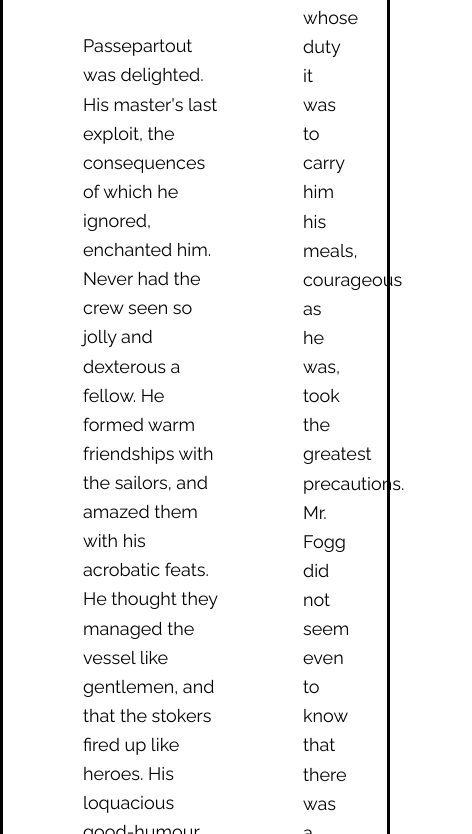
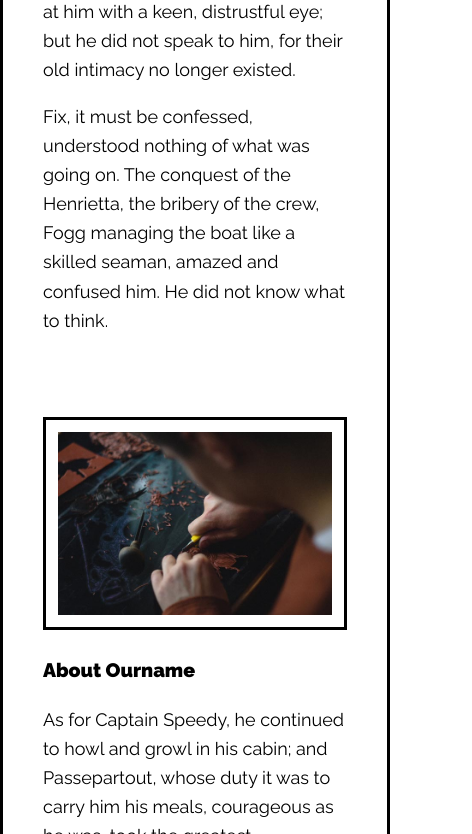
Before and after one commit to IrinaMarques/start_here_learn_css_layout_tutsplus, a plain HTML site: page index.html in a window 390 px wide. Shown: the part 974-1808 px from the top of the page, 472 px wide, since content can reach past the window. Drawn offline with Linux system fonts and the light colour scheme.

Commit message:
2.5 Responsive CSS
You now have your base layout complete, but you still need to make sure it will look great on any screen and viewport size. In this lesson, learn how to make your layout responsive by adding media queries and a few extra tweaks.

Quick Tip: Don’t Forget the Viewport Meta Tag

```diff
--- a/index.html
+++ b/index.html
@@ -5,6 +5,7 @@
 		<title>Start Here - Learn CSS</title>
 		<link rel="stylesheet" type="text/css" href="style.css">
 		<link href='https://fonts.googleapis.com/css?family=Raleway:400,600,700,900,400italic,500' rel='stylesheet' type='text/css'>
+		<meta name="viewport" content="width=device-width,initial-scale=1"><!-- this way we tell the small devices to use the corrent definition - load as it is-->
 	</head>
 	<body>
 
--- a/style.css
+++ b/style.css
@@ -115,3 +115,92 @@ header, footer {
 .clearfix:after {
 	clear: both;
 }
+
+@media (max-width: 85rem) {/*@media to know the breaking points the value is same as the wrapper plus the padding*/
+	body {
+		padding: 0 2.5rem;
+	}
+}
+
+@media (max-width: 80rem) {/*at some point there is too much space between columns*/
+	.wrapper {
+		padding: 4.5rem;
+	}
+	.col_02 { /*padding to the same amout*/
+		padding-left: 4.5rem;
+	}
+}
+
+@media (max-width: 75rem) {/*space between columns*/
+	.wrapper {
+		padding: 4rem;
+	}
+	.col_02 { /*padding to the same amout*/
+		padding-left: 4rem;
+	}
+}
+
+@media (max-width: 70rem) {/*space between columns*/
+	.wrapper {
+		padding: 3.5rem;
+	}
+	.col_02 { /*padding to the same amout*/
+		padding-left: 3.5rem;
+	}
+}
+
+@media (max-width: 65rem) {/*space between columns*/
+	.wrapper {
+		padding: 3rem;
+	}
+	.col_02 { /*padding to the same amout*/
+		padding-left: 3rem;
+	}
+}
+
+@media (max-width: 60rem) { /*960 (size of screen here collapse)/16 (font-size)=60 so it's the point for single column*/
+	h1 {
+		font-size: 5.6vw;/*allows to size text to the viewport - vw*, media queries + vw = good responsive site*/
+	}
+	h2 {
+		font-size: 3.9vw;
+	}
+	.wrapper {/*last media querie we say to apply padding to 65rem, so we have to change it*/
+		padding: 4rem;
+	}
+	.col_01, .col_02 { /*these two classes it's because he are float one to left an another to the right*/
+		float: none; /*remove float behavior*/
+		width: 100%;
+	}
+	.col_02 { /*to remove the padding on the left*/
+	padding-left: 0;
+	padding-top: 4rem; /*because we have too small space between the section and the aside*/
+	}
+}
+
+@media (max-width: 55rem) { /*keeps shriking as we get smaller*/
+	.wrapper {
+		padding: 3.5rem;
+	}
+}
+
+@media (max-width: 45rem) { /*keeps shriking as we get smaller*/
+	body {
+		padding: 0; /*remove the body padding at this small amout of space*/
+	}
+	h1 {
+		font-size: 6.5vw;/* this the headers don't get small then the text*/
+	}
+	h2 {
+		font-size: 5vw;
+	}
+	.wrapper {
+		padding: 3rem;
+	}
+}
+
+@media (max-width: 35rem) { /*keeps shriking as we get smaller*/
+	.wrapper {
+		padding: 2.5rem;
+	}
+}
```
Also changed, not shown: 1 other file.
